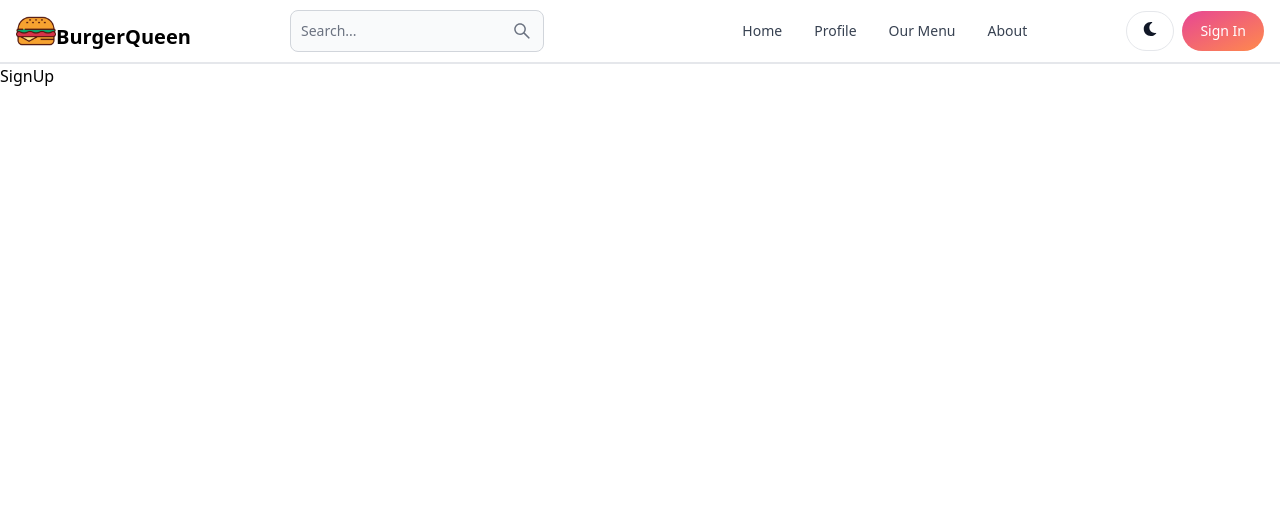
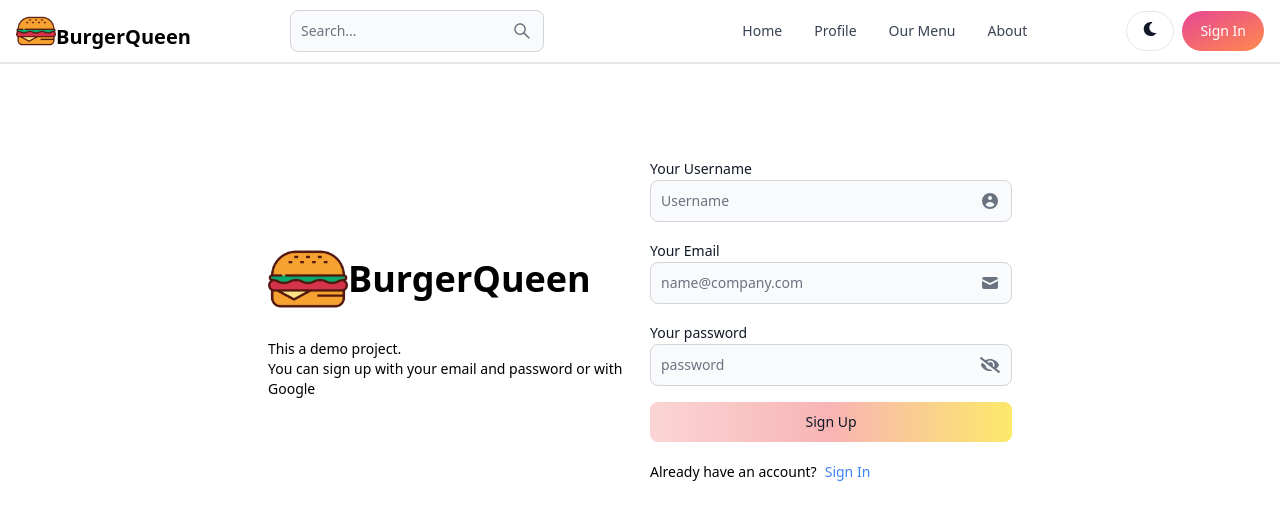
Before and after one commit to agiraldomolina/mern-BurgerQueen, a React (Vite) app in the folder client/: page /signup in a window 1280 px wide. Shown: the top 520 px of the page. Built offline with nearby package versions, Linux system fonts and the light colour scheme.

Commit message:
create sign up page UI

```diff
--- a/client/src/components/Header.jsx
+++ b/client/src/components/Header.jsx
@@ -52,17 +52,17 @@ export default function Header() {
         <Navbar.Toggle/>
       </div>
       <Navbar.Collapse>
-        <Navbar.Link active={path ==='/'} as='div'>
-          <Link to='/'>Home</Link>
+        <Navbar.Link activeClassname='active' active={path ==='/'} as='div'>
+          <Link to='/' className='custon-link'>Home</Link>
         </Navbar.Link>
-        <Navbar.Link active={path === '/profile'} as='div'>
-          <Link to='/profile'>Profile</Link>
+        <Navbar.Link activeClassname='active' active={path === '/profile'} as='div'>
+          <Link to='/profile' className='custon-link'>Profile</Link>
         </Navbar.Link>
-        <Navbar.Link active={path === '/menu'} as='div'>
-          <Link to='/menu'>Our Menu</Link>
+        <Navbar.Link activeClassname='active' active={path === '/menu'} as='div'>
+          <Link to='/menu'classaNme='custon-link'>Our Menu</Link>
         </Navbar.Link>
-        <Navbar.Link active={path === '/about'} as='div'>
-          <Link to='/about'>About</Link>
+        <Navbar.Link activeClassname='active' active={path === '/about'} as='div'>
+          <Link to='/about' className='custon-link'>About</Link>
         </Navbar.Link>
       </Navbar.Collapse>
     </Navbar>
--- a/client/src/index.css
+++ b/client/src/index.css
@@ -1,3 +1,15 @@
 @tailwind base;
 @tailwind components;
 @tailwind utilities;
+
+.custom-link{
+    color:lightgray
+}
+
+.custom-link-active{
+    color:burlywood
+}
+
+.bg-cyan-700{
+    background-color: rgba(255, 94, 0, 0.8);
+}
--- a/client/src/pages/SignUp.jsx
+++ b/client/src/pages/SignUp.jsx
@@ -1,7 +1,86 @@
-import React from 'react'
+import  { useState } from 'react'
+import { Link } from 'react-router-dom'
+import burgerIcon from '../assets/images/burgerIcon.png'
+import {HiMail, HiUserCircle} from'react-icons/hi'
+import { Button, Label, TextInput } from 'flowbite-react'
+import {FaEye, FaEyeSlash, } from'react-icons/fa'
 
 export default function SignUp() {
+  const [showPassword, setShowPassword] = useState(false)
   return (
-    <div>SignUp</div>
+    <div
+      className='min-h-screen mt-20'
+    >
+      <div className='flex p-3 max-w-3xl mx-auto flex-col md:flex-row md: items-center gap-5'>
+      {/* div for the left side */}
+        <div className='flex-1'>
+          <Link to='/' className='flex text-sm sm:text-xl font-bold dark:text-white '>
+            <span className='flex items-center'>
+              <img src={burgerIcon} alt='burger icon' className='h-20 w-20' />
+            <span className='text-4xl
+            '>BurgerQueen</span>
+          </span>
+          </Link>
+          <p className='text-sm mt-5'>
+            This a demo project.<br/> You can sign up with your email and password or with Google
+          </p>
+        </div>
+        {/* div for the right side */}
+        <div className='flex-1'>
+          <form className='flex flex-col gap-4'>
+            <div>
+            <Label value='Your Username' />
+              <TextInput
+                type='text'
+                rightIcon={HiUserCircle}
+                placeholder='Username'
+                id='username'
+              />
+            </div>
+            <div>
+            <Label value='Your Email' />
+              <TextInput
+                type='email'
+                rightIcon={HiMail}
+                placeholder='name@company.com'
+                id='email'
+              />
+            </div>
+            <div>
+              <Label value='Your password' />
+              <div onClick={()=> setShowPassword(!showPassword)}>
+                {showPassword?(
+                  <TextInput
+                    type='text'
+                    placeholder='password'
+                    id='password'
+                    rightIcon={FaEye}
+                  />
+                  ):
+                  (
+                    <TextInput
+                      type='password'
+                      placeholder='password'
+                      id='password'
+                      rightIcon={FaEyeSlash}
+                    />
+                  )}
+              </div>
+            </div>
+            <Button
+              gradientDuoTone='redToYellow'
+              type='submit'
+            >
+              Sign Up
+            </Button>
+          </form>
+          <div className='flex gap-2 mt-5 text-sm'>
+            <span>Already have an account?</span>
+            <Link to='/signin' className='text-blue-500 hover:underline'>Sign In</Link>
+
+          </div>
+        </div>
+      </div>
+    </div>
   )
 }
```
